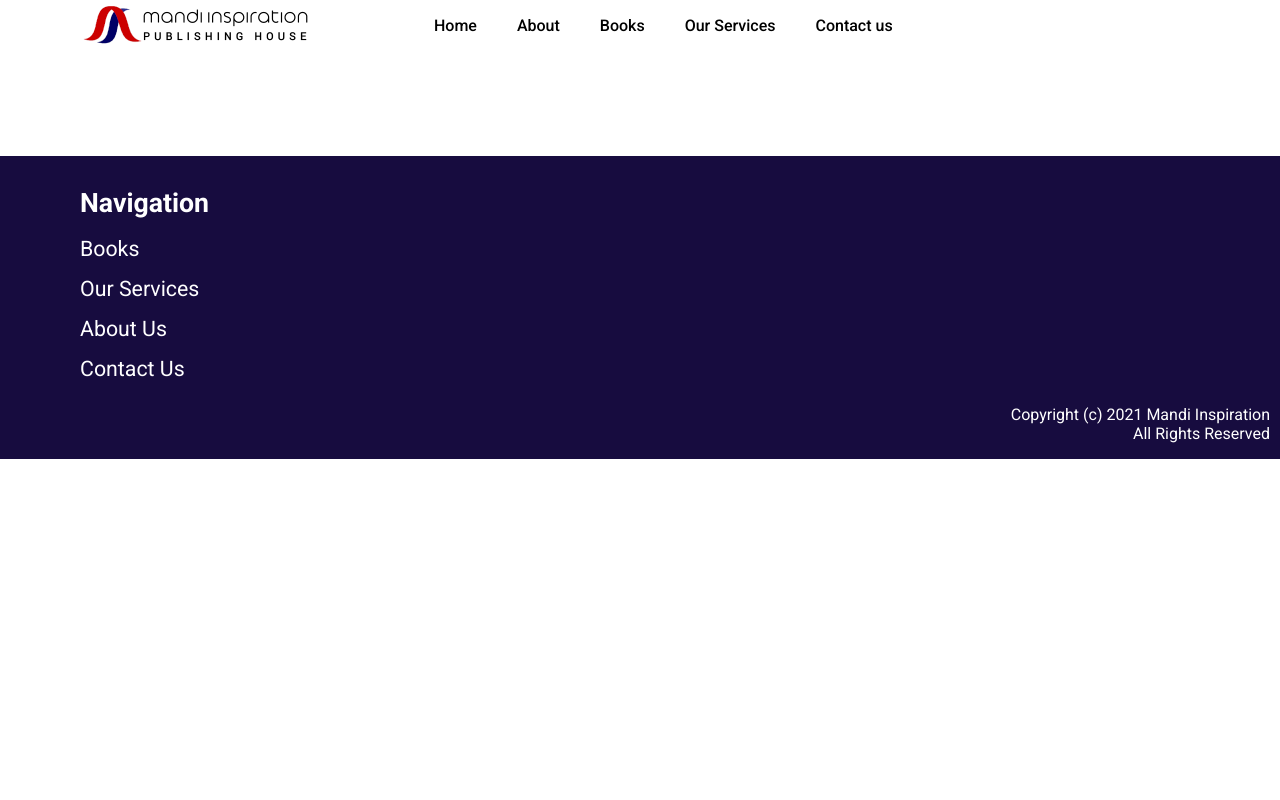
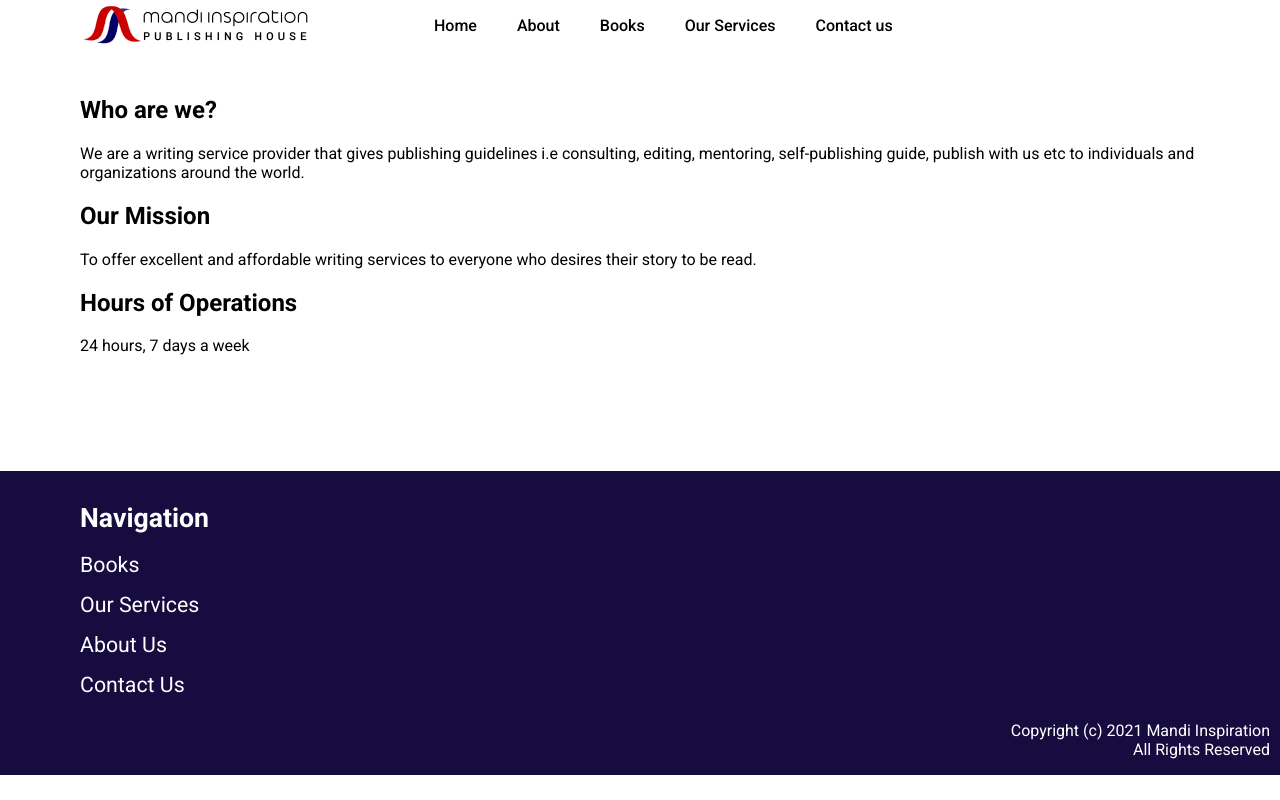
Before and after one commit to TehillahK/Mand-inspiration-web, a React (Create React App) app: page /about in a window 1280 px wide. Built offline with nearby package versions, Linux system fonts and the light colour scheme.

Commit message:
added about route

```diff
--- a/src/presentation/App.js
+++ b/src/presentation/App.js
@@ -5,6 +5,7 @@ import Navbar from "./components/Navbar";
 import Services from "./pages/Services";
 import {getServices} from "../logic/AccessServices";
 import Footer from "./components/Footer";
+import About from "./pages/About";
 function App() {
     const services=getServices();
   return (
@@ -14,6 +15,10 @@ function App() {
             <Route exact path="/">
                 <Home services={services} />
             </Route>
+            <Route exact path="/about">
+                <About />
+            </Route>
+
 
             <Route path="/services">
                 <Services services={services} />
--- a/src/presentation/components/Navbar.js
+++ b/src/presentation/components/Navbar.js
@@ -12,7 +12,7 @@ const Navbar = () => {
                         <Link to={"/"}>Home</Link>
                     </li>
                     <li>
-                        <Link to={""}>About</Link>
+                        <Link to={"/about"}>About</Link>
                     </li>
 
 
--- /dev/null
+++ b/src/presentation/components/PageInfo.js
@@ -0,0 +1,38 @@
+function CompanyIdentity() {
+  return(
+      <section>
+        <h2>Who are we?</h2>
+        <p>We are a writing service provider that gives publishing guidelines i.e consulting, editing, mentoring,
+          self-publishing guide, publish with us etc to individuals and organizations around the world.</p>
+      </section>
+  )
+}
+
+function OurMission() {
+  return(
+      <section>
+        <h2>Our Mission</h2>
+        <p>To offer excellent and affordable writing services to everyone who desires their story to be read.</p>
+      </section>
+  )
+}
+
+function Hours(){
+  return(
+      <section>
+        <h2>Hours of Operations</h2>
+        <p>24 hours, 7 days a week</p>
+      </section>
+  )
+}
+
+const PageInfo = () => {
+  return(
+      <div>
+          <CompanyIdentity />
+          <OurMission />
+          <Hours />
+      </div>
+  )
+}
+export default PageInfo;
--- /dev/null
+++ b/src/presentation/pages/About.js
@@ -0,0 +1,10 @@
+import PageInfo from "../components/PageInfo";
+
+const About = () => {
+  return(
+      <main className={"container"}>
+          <PageInfo />
+      </main>
+  )
+}
+export default About;
--- a/src/presentation/scss/_typography.scss
+++ b/src/presentation/scss/_typography.scss
@@ -5,6 +5,7 @@
 }
 
 .sub-title{
+  margin-top: 60px;
   font-weight: 400;
   font-size: 16pt;
   color: #87A1B6;
```
Also changed, not shown: src/presentation/dist/css/main.css, 1 other file (tests, documents, lock files or other folders).
